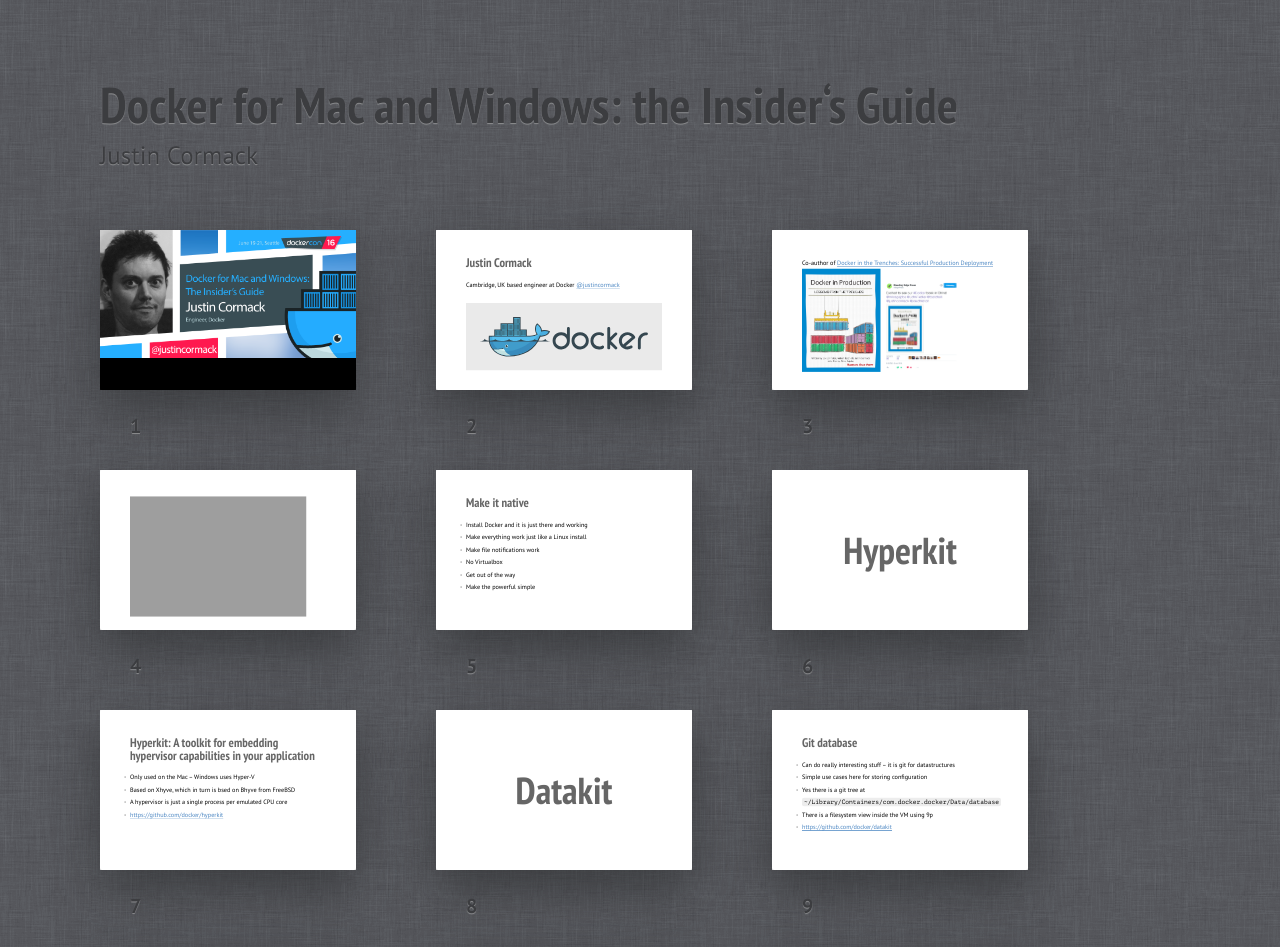
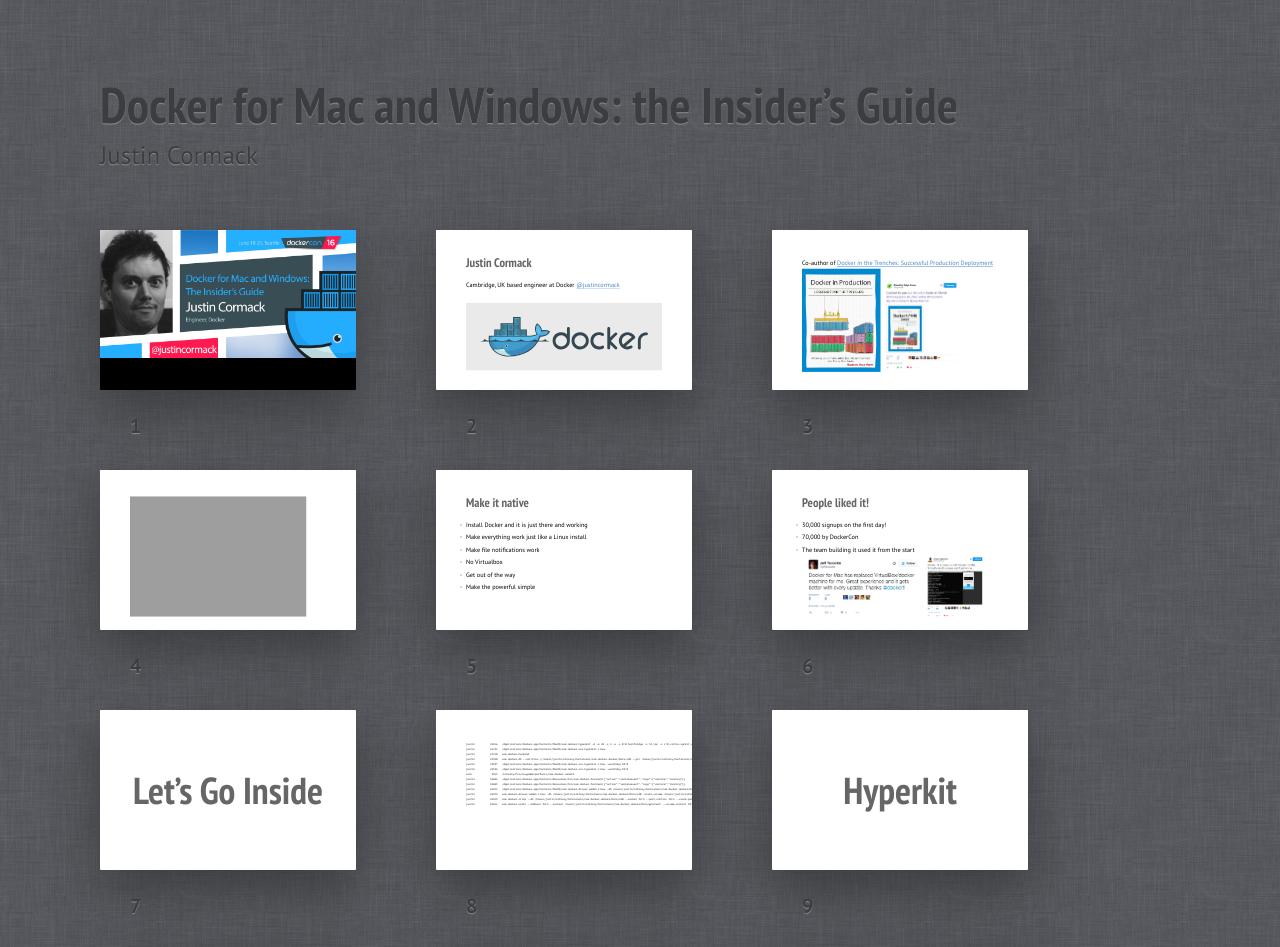
Before and after one commit to justincormack/dockercon2016, a plain HTML site: page index.html in a window 1280 px wide. Shown: the top 947 px of the page. Drawn offline with Linux system fonts and the light colour scheme; grey boxes are pictures that could not be loaded.

Commit message:
more changes
Signed-off-by: Justin Cormack <justin.cormack@docker.com>

```diff
--- a/index.html
+++ b/index.html
@@ -12,7 +12,7 @@
 #Cover p.author {font-size: 200%;}
 </style>
 	<header class="caption">
-		<h1>Docker for Mac and Windows: the Insider‘s Guide</h1>
+		<h1>Docker for Mac and Windows: the Insider’s Guide</h1>
 		<p>Justin Cormack</p>
 	</header>
 	<section class="slide cover" id="Cover"><div>
@@ -45,6 +45,7 @@
 				.shiftimage { position: relative; top: -40px; left: 100px;}
 				.floatimage { float: right;}
 				pre.small { font-size: 60%;}
+				pre.tiny { font-size: 40%;}
 				.shout blockquote { font-size: 200%;}
 				.picgrid div {height: 100%; padding-top: 10px;}
 				.picgrid img {
@@ -99,6 +100,47 @@
 	<li>Get out of the way
 	<li>Make the powerful simple
 <ul>
+</div>
+</section>
+
+<section class="slide">
+<div>
+	<h2>People liked it!</h2>
+<ul>
+	<li>30,000 signups on the first day!
+	<li>70,000 by DockerCon
+	<li>The team building it used it from the start
+<ul>
+	<img src="pictures/tweet.png" height="250px"/>
+	<img src="pictures/tweet2.png" height="250px"/>
+</div>
+</section>
+
+<section class="slide shout">
+<div>
+<h2>Let’s Go Inside</h2>
+</div>
+</section>
+
+<section class="slide shout">
+<div>
+<pre class="tiny">
+<code>
+justin          43426   /Applications/Docker.app/Contents/MacOS/com.docker.hyperkit -A -m 2G -c 4 -u -s 0:0,hostbridge -s 31,lpc -s 2:0,virtio-vpnkit,uuid=948ddfd0-5162-4f25-a5aa-7ccd8457a255,path=/Users/justin/Library/Containers/com.docker.docker/Data/s50,macfile=/Users/justin/Library/Containers/com.docker.docker/Data/com.docker.driver.amd64-linux/mac.0 -s 3,virtio-blk,file:///Users/justin/Library/Containers/com.docker.docker/Data/com.docker.driver.amd64-linux/Docker.qcow2,format=qcow -s 4,virtio-9p,path=/Users/justin/Library/Containers/com.docker.docker/Data/s40,tag=db -s 5,virtio-rnd -s 6,virtio-9p,path=/Users/justin/Library/Containers/com.docker.docker/Data/s51,tag=port -s 7,virtio-sock,guest_cid=3,path=/Users/justin/Library/Containers/com.docker.docker/Data,guest_forwards=2376;1525 -l com1,autopty=/Users/justin/Library/Containers/com.docker.docker/Data/com.docker.driver.amd64-linux/tty,log=/Users/justin/Library/Containers/com.docker.docker/Data/com.docker.driver.amd64-linux/console-ring -f kexec,/Applications/Docker.app/Contents/Resources/moby/vmlinuz64,/Applications/Docker.app/Contents/Resources/moby/initrd.img,earlyprintk=serial console=ttyS0 com.docker.driverDir="/Users/justin/Library/Containers/com.docker.docker/Data/com.docker.driver.amd64-linux", com.docker.database="com.docker.driver.amd64-linux" ntp=gateway -F /Users/justin/Library/Containers/com.docker.docker/Data/com.docker.driver.amd64-linux/hypervisor.pid
+justin          42732   /Applications/Docker.app/Contents/MacOS/com.docker.osx.hyperkit.linux
+justin          42728   com.docker.backend
+justin          23338   com.docker.db --url=file:///Users/justin/Library/Containers/com.docker.docker/Data/s40 --git /Users/justin/Library/Containers/com.docker.docker/Data/database
+justin          23337   /Applications/Docker.app/Contents/MacOS/com.docker.osx.hyperkit.linux -watchdog fd:0
+justin          23334   /Applications/Docker.app/Contents/MacOS/com.docker.osx.hyperkit.linux -watchdog fd:0
+root             3355   /Library/PrivilegedHelperTools/com.docker.vmnetd
+justin          43684   /Applications/Docker.app/Contents/Resources/bin/com.docker.frontend {"action":"vmstateevent","args":{"vmstate":"running"}}
+justin          43683   /Applications/Docker.app/Contents/Resources/bin/com.docker.frontend {"action":"vmstateevent","args":{"vmstate":"running"}}
+justin          43425   /Applications/Docker.app/Contents/MacOS/com.docker.driver.amd64-linux -db /Users/justin/Library/Containers/com.docker.docker/Data/s40 -osxfs-volume /Users/justin/Library/Containers/com.docker.docker/Data/s30 -slirp /Users/justin/Library/Containers/com.docker.docker/Data/s50 -vmnet /var/tmp/com.docker.vmnetd.socket -port /Users/justin/Library/Containers/com.docker.docker/Data/s51 -vsock /Users/justin/Library/Containers/com.docker.docker/Data -docker /Users/justin/Library/Containers/com.docker.docker/Data/s60 -addr fd:3 -debug
+justin          43424   com.docker.driver.amd64-linux -db /Users/justin/Library/Containers/com.docker.docker/Data/s40 -osxfs-volume /Users/justin/Library/Containers/com.docker.docker/Data/s30 -slirp /Users/justin/Library/Containers/com.docker.docker/Data/s50 -vmnet /var/tmp/com.docker.vmnetd.socket -port /Users/justin/Library/Containers/com.docker.docker/Data/s51 -vsock /Users/justin/Library/Containers/com.docker.docker/Data -docker /Users/justin/Library/Containers/com.docker.docker/Data/s60 -addr fd:3 -debug
+justin          43423   com.docker.slirp --db /Users/justin/Library/Containers/com.docker.docker/Data/s40 --socket fd:3 --port-control fd:4 --vsock-path /Users/justin/Library/Containers/com.docker.docker/Data/@connect
+justin          43422   com.docker.osxfs --address fd:3 --connect /Users/justin/Library/Containers/com.docker.docker/Data/@connect --volume-control fd:4 --path /
+</code>
+</pre>
 </div>
 </section>
 
```
Also changed, not shown: pictures/tweet.png (added), pictures/tweet2.png (added).
